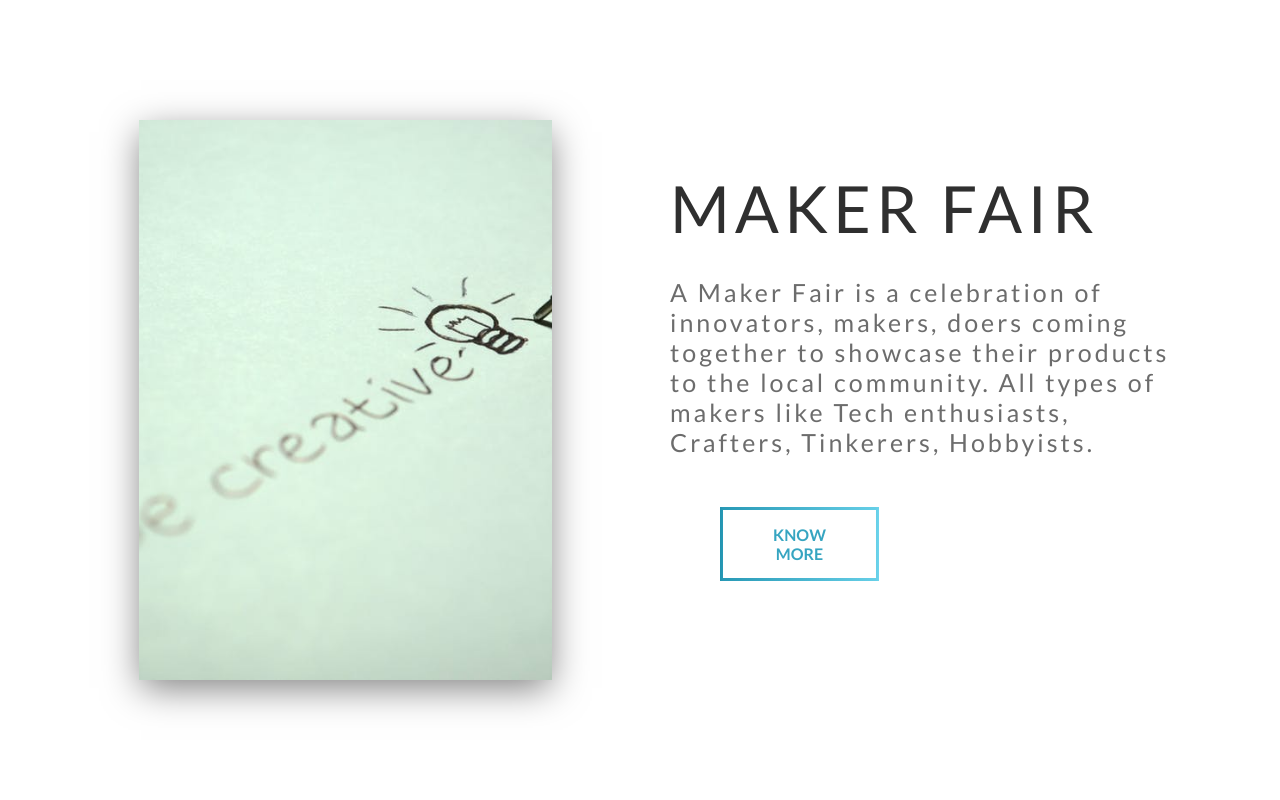
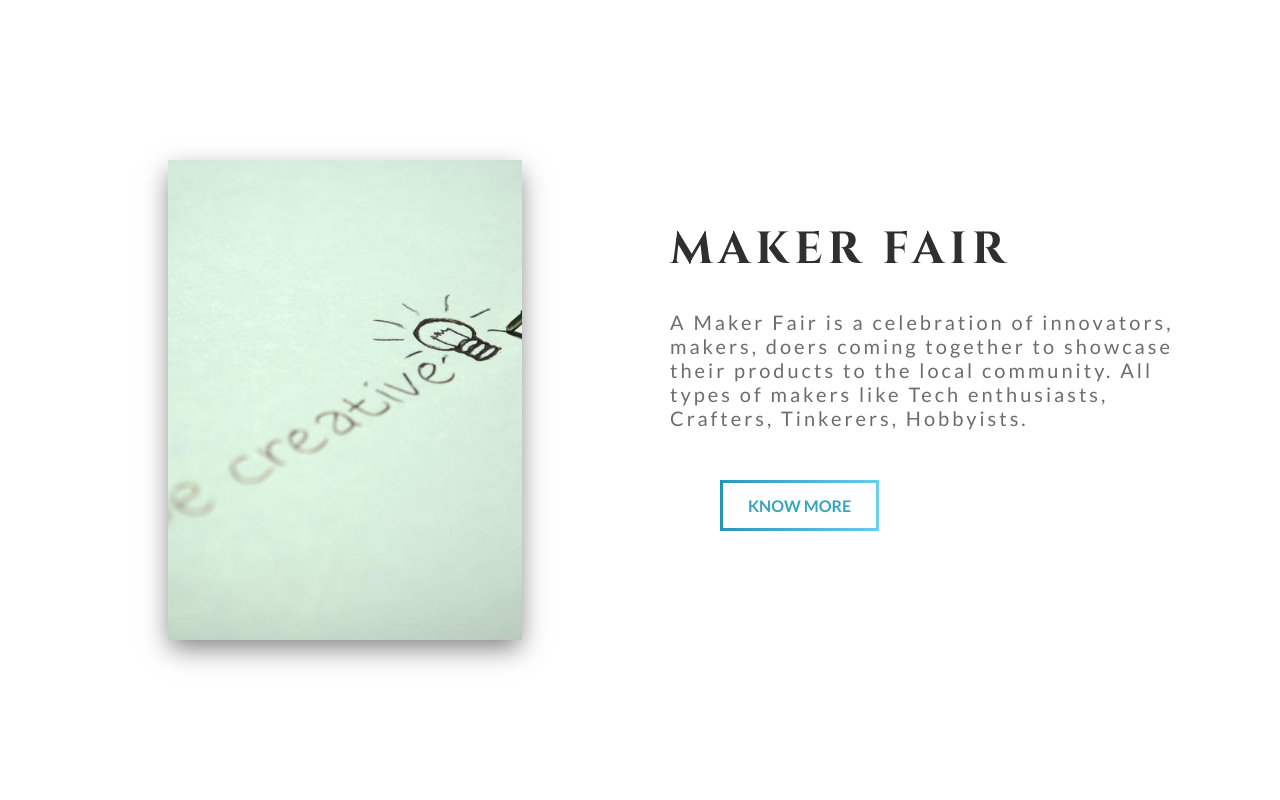
Before and after one commit to helsey33/yesist12, a plain HTML site: page index.html in a window 1280 px wide. Shown: the part 2400-3200 px from the top of the page. Drawn offline with Linux system fonts and the light colour scheme; files whose address does not match are found by name.

Commit message:
smaller track

```diff
--- a/css/style.css
+++ b/css/style.css
@@ -1,5 +1,5 @@
 @import url("https://fonts.googleapis.com/css?family=Lato:300,400,700,900");
-@import url("https://fonts.googleapis.com/css?family=Cinzel:400,700");
+@import url("https://fonts.googleapis.com/css?family=Cinzel:400,700,900");
 ::-webkit-scrollbar {
   width: 6px;
 }
@@ -526,11 +526,11 @@ header .content .bottom {
 }
 
 #track .tracks .track .left .container {
-  height: 70%;
-  width: 70%;
+  height: 60%;
+  width: 60%;
   overflow: hidden;
-  -webkit-box-shadow: 0px 10px 35px -2px rgba(0, 0, 0, 0.5);
-          box-shadow: 0px 10px 35px -2px rgba(0, 0, 0, 0.5);
+  -webkit-box-shadow: 0px 10px 25px -2px rgba(0, 0, 0, 0.5);
+          box-shadow: 0px 10px 25px -2px rgba(0, 0, 0, 0.5);
 }
 
 #track .tracks .track .left .container .img_container {
@@ -561,15 +561,17 @@ header .content .bottom {
 }
 
 #track .tracks .track .right .content .topic {
-  font-size: 65px;
+  font-size: 45px;
   text-transform: uppercase;
   letter-spacing: 5px;
   margin-bottom: 30px;
   position: relative;
+  font-family: "Cinzel";
+  font-weight: 700;
 }
 
 #track .tracks .track .right .content .details {
-  font-size: 25px;
+  font-size: 20px;
   opacity: 0.7;
   letter-spacing: 3px;
 }
@@ -578,7 +580,7 @@ header .content .bottom {
   margin: 50px;
   text-align: center;
   width: 30%;
-  padding: 15px 25px;
+  padding: 13px 20px;
   text-transform: uppercase;
   font-weight: 700;
   color: #36a5c1;
```
Also changed, not shown: 1 other file.
